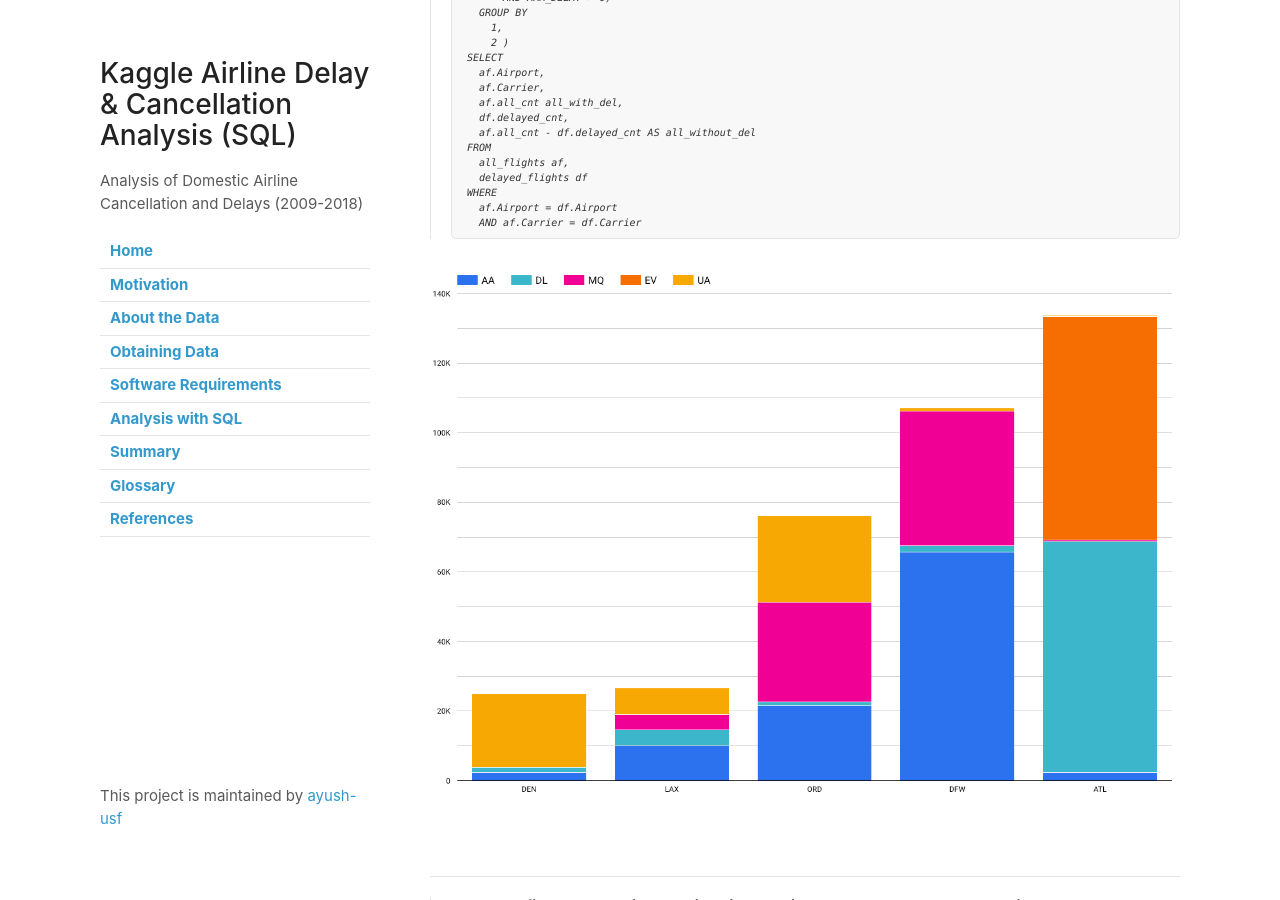
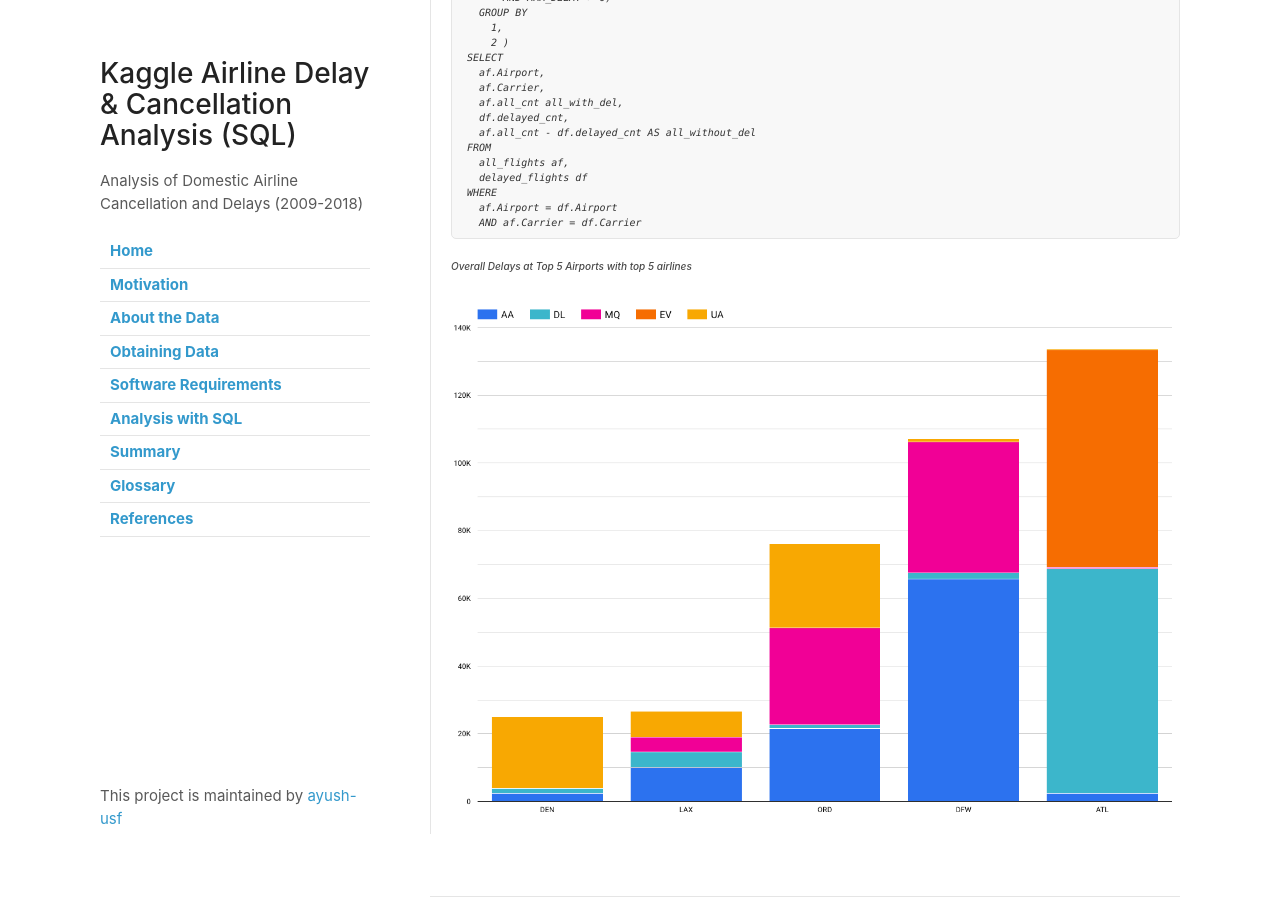
Before and after one commit to ayush-usf/Kaggle-Airline-Data-Analysis, a Jekyll site: the page built from analysis.md, in a window 1280 px wide and 900 px high, scrolled down 8422 px. Built offline with Jekyll 4.4.1, drawn with Linux system fonts in a browser that asks for light colours; our own code applies the rules of GitHub Pages for plain Markdown files.

Commit message:
added label image

````diff
--- a/analysis.md
+++ b/analysis.md
@@ -381,7 +381,7 @@ WHERE
   af.Airport = df.Airport
   AND af.Carrier = df.Carrier
 ```
-
+###### Overall Delays at Top 5 Airports with top 5 airlines
 <a href="images/4_Delay_bifurcation.png"><img src="images/4_Delay_bifurcation.png" style="min-width: 600px"></a>
 
 <br>
````
